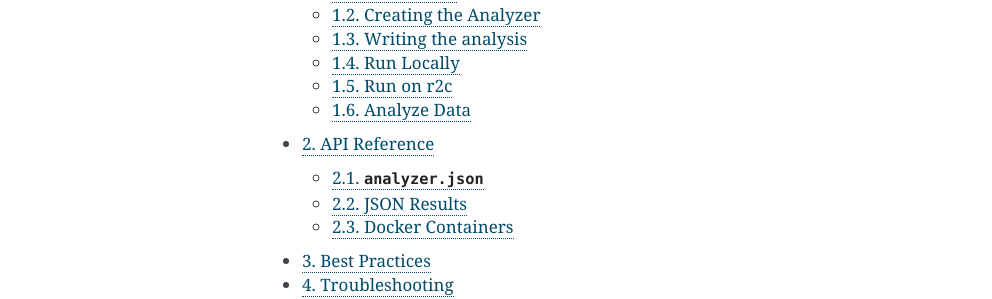
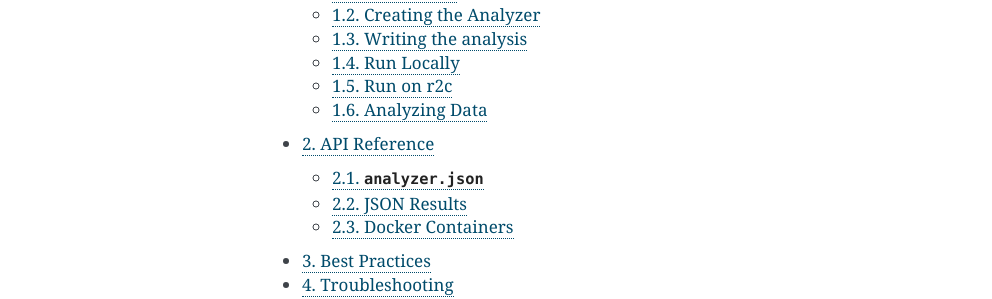
Before and after one commit to semgrep/docs, a Sphinx documentation site: the page built from docs/index.rst, in a window 1280 px wide. Shown: the part 388-687 px from the top of the page, without its empty margins (148-1140 px from the left). Built offline with Sphinx 7.4.7, drawn with Linux system fonts in a browser that asks for light colours.

Commit message:
placeholder

```diff
--- a/docs/intro/jupyter.rst
+++ b/docs/intro/jupyter.rst
@@ -1,2 +1,4 @@
-Analyze Data
-============
+Analyzing Data
+==============
+
+Coming soon!
```
